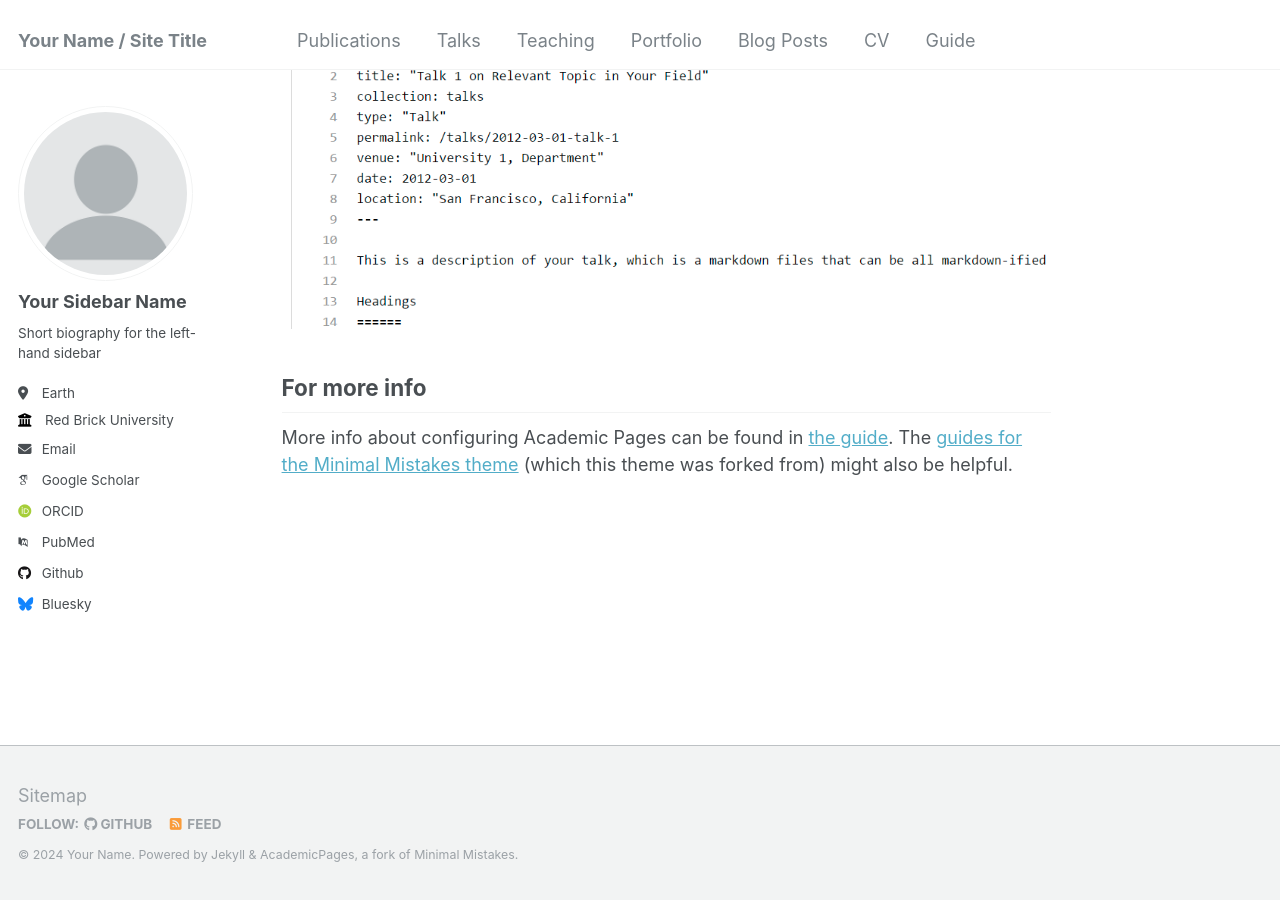
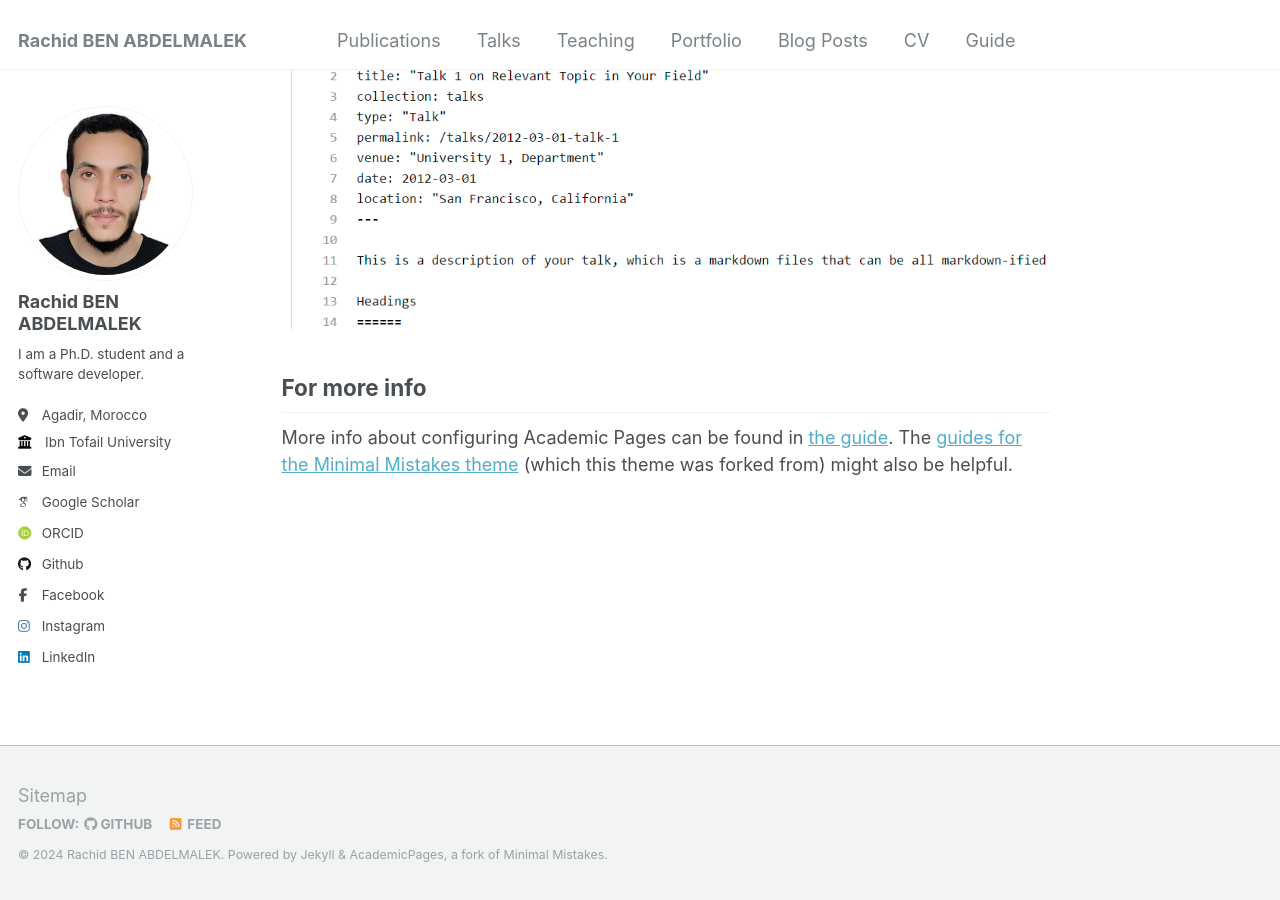
Before and after one commit to rachid-benabdelmalek/rachid-benabdelmalek.github.io, a Jekyll site: the page built from _pages/about.md, in a window 1280 px wide and 900 px high, scrolled down 2660 px. Built offline with Jekyll 4.4.1, drawn with Linux system fonts in a browser that asks for light colours; some web fonts are replaced.

Commit message:
added personal details

```diff
--- a/_config.yml
+++ b/_config.yml
@@ -8,56 +8,56 @@
 
 # Basic Site Settings
 locale                   : "en-US"
-title                    : "Your Name / Site Title"
+title                    : "Rachid BEN ABDELMALEK"
 title_separator          : "-"
-name                     : &name "Your Name"
+name                     : &name "Rachid BEN ABDELMALEK"
 description              : &description "personal description"
-url                      : https://academicpages.github.io # the base hostname & protocol for your site e.g. "https://mmistakes.github.io"
+url                      : https://rachid-benabdelmalek.github.io # the base hostname & protocol for your site e.g. "https://mmistakes.github.io"
 baseurl                  : "" # the subpath of your site, e.g. "/blog"
-repository               : "academicpages/academicpages.github.io"
+repository               : "rachid-benabdelmalek/rachid-benabdelmalek.github.io"
 
 # Site Author - The following control what appear as part of the author content on the side bar.
 #               If a field is blank the icon and link will not appear, otherwise it will be shown.
 #               Additional customization can be done by editing /_includes/author-profile.html
 author:
   # Biographic information
-  avatar           : "profile.png"
-  name             : "Your Sidebar Name"
+  avatar           : "BEN_ABDELMALEK_Rachid.jpg"
+  name             : "Rachid BEN ABDELMALEK"
   pronouns         : # example: "she/her"
-  bio              : "Short biography for the left-hand sidebar"
-  location         : "Earth"
-  employer         : "Red Brick University"
+  bio              : "I am a Ph.D. student and a software developer."
+  location         : "Agadir, Morocco"
+  employer         : "Ibn Tofail University"
   uri              : # URL
-  email            : "none@example.org"
+  email            : "rachid.b.abdelmalek@gmail.com"
 
   # Academic websites
   arxiv            : # URL - Update with the correct link to your profile
-  googlescholar    : "https://scholar.google.com/citations?user=PS_CX0AAAAAJ"
+  googlescholar    : "https://scholar.google.com/citations?user=Zli_zjoAAAAJ&hl"
   impactstory      : # URL
-  orcid            : "http://orcid.org/yourorcidurl"
+  orcid            : "https://orcid.org/0000-0002-7507-7104"
   semantic         : # URL
-  pubmed           : "https://www.ncbi.nlm.nih.gov/pubmed/?term=john+snow"
+  pubmed           : # "https://www.ncbi.nlm.nih.gov/pubmed/?term=john+snow"
   researchgate     : # URL
 
   # Repositories and software development
   bitbucket        : # Username - Update with your username on the site
   codepen          : # Username
   dribbble         : # Username
-  github           : "academicpages"
+  github           : "rachid-benabdelmalek"
   kaggle           : # Username
   stackoverflow    : # User number or user number and name (i.e., use "1" or "1/jeff-atwood")
 
   # Social media
-  bluesky          : "bsky.app" # Replace this with you Bluesky username
-  facebook         : # Username
+  bluesky          : #"bsky.app" # Replace this with you Bluesky username
+  facebook         : ben.abdelmalek.rachid
   flickr           : # Username
   foursquare       : # Username
   goodreads        : # Username
   google_plus      : # Username
   keybase          : # Username
-  instagram        : # Username
+  instagram        : rachid.benabdelmalek
   lastfm           : # Username
-  linkedin         : # Username
+  linkedin         : rachid-ben-abdelmalek
   mastodon         : # URL
   medium           : # URL
   pinterest        : # Username
@@ -212,13 +212,10 @@ collections:
   teaching:
     output: true
     permalink: /:collection/:path/
-  publications:
+  projects:
     output: true
     permalink: /:collection/:path/
-  portfolio:
-    output: true
-    permalink: /:collection/:path/
-  talks:
+  publications:
     output: true
     permalink: /:collection/:path/
 
```
Also changed, not shown: images/BEN_ABDELMALEK_Rachid.jpg (added).
